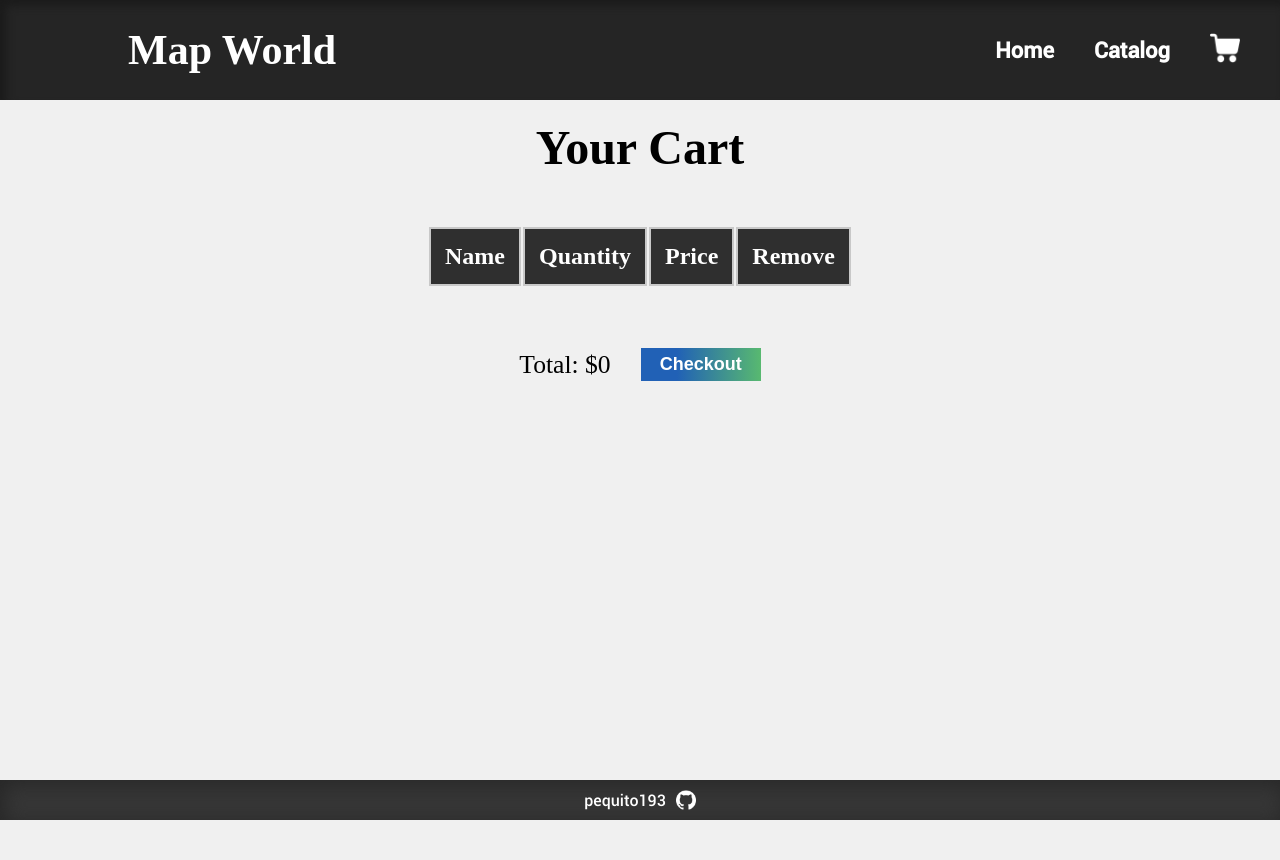
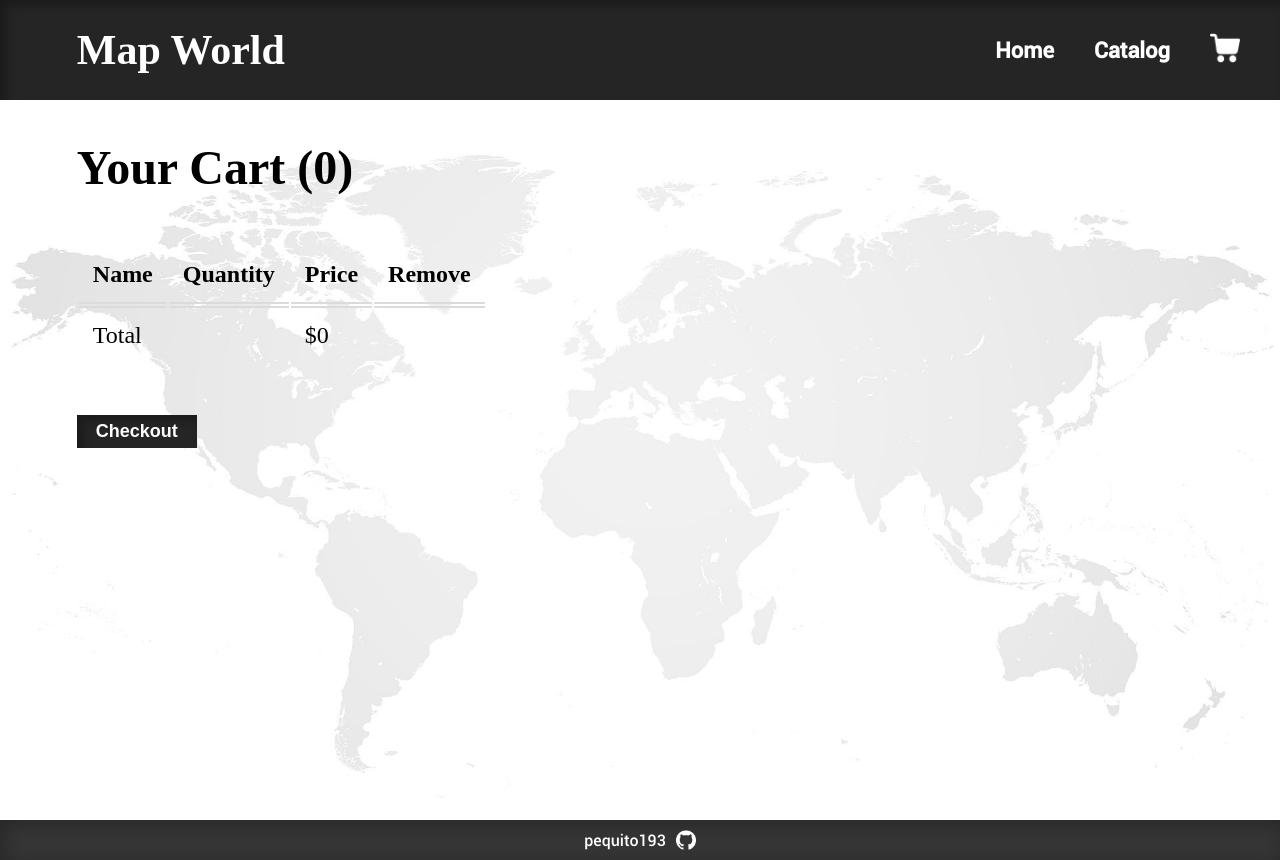
Before and after one commit to pequito193/shopping-cart, a React (Create React App) app: page /shopping-cart/cart in a window 1280 px wide. Before the commit the page ends 820 px from the top, so only its background shows below. Built offline with nearby package versions, Linux system fonts and the light colour scheme.

Commit message:
Re-style cart page

```diff
--- a/src/components/Cart.jsx
+++ b/src/components/Cart.jsx
@@ -18,7 +18,7 @@ function Cart(props) {
                     </td>
                     <td>
                         <form className="cart-form">
-                            <button id={i} className="change-value" onClick={handleDecreaseAmount}>-</button>
+                            <button id={i} className="change-value" onClick={handleDecreaseAmount}>–</button>
                             <span className="item-quantity">{cartItems[i].quantity}</span>
                             <button id={i} className="change-value" onClick={handleIncreaseAmount}>+</button>
                         </form>
@@ -35,7 +35,7 @@ function Cart(props) {
     return (
         <React.Fragment>
             <div className="cart-main">
-                <h1>Your Cart</h1>
+                <h1 className="cart-title">Your Cart ({cartItemsList.length})</h1>
                 <div className="cart-items-display">
                     <table className="cart-table">
                         <thead>
@@ -47,11 +47,16 @@ function Cart(props) {
                             </tr>
                         </thead>
                         <tbody>{cartItemsList}</tbody>
+                        <tbody>
+                            <tr>
+                                <td className="table-footer">Total</td>
+                                <td className="table-footer"></td>
+                                <td className="table-footer">${totalCost}</td>
+                                <td className="table-footer"></td>
+                            </tr>
+                        </tbody>
                     </table>
-                <div className="checkout-wrapper">
-                    <p className="cost">Total: ${round(totalCost)}</p>
-                    <button className="checkout">Checkout</button>
-                </div>
+                <button className="checkout">Checkout</button>
                 </div>
             </div>
         </React.Fragment>
--- a/src/components/Catalog.jsx
+++ b/src/components/Catalog.jsx
@@ -18,7 +18,8 @@ function Catalog(props) {
                 <form onSubmit={handleAddToCart} className='catalog-form'>
                     <input type = "hidden" name = "price" value={catalogItems[i][1]} />
                     <input type = "hidden" name = "name" value={catalogItems[i][2]}  />
-                    Quantity<input className="quantity-input" type='number' name="quantity" placeholder="1" min={1} max={100} />
+                    Quantity
+                    <input className="quantity-input" type='number' name="quantity" placeholder="1" min={1} max={100} />
                     <input type='hidden' name="ref" value={catalogItems[i][0]} />
                     <button type="submit" className="add-to-cart">Add To Cart</button>
                 </form>
@@ -29,7 +30,8 @@ function Catalog(props) {
     return (
         <React.Fragment>
             <div className="catalog-main">
-                {catalogList}
+                <h1 className="catalog-title">Catalog</h1>
+                <div className="list-wrapper">{catalogList}</div>
             </div>
         </React.Fragment>
     )
--- a/src/components/Main.jsx
+++ b/src/components/Main.jsx
@@ -28,16 +28,16 @@ function Main() {
 
         // Check if the item is already in the cart, and if it is but a new quantity has been chosen, update the quantity
         for (let i = 0; i < cartItems.length; i++) {
-            if (targetName === cartItems[i].name && targetQuantity === cartItems[i].quantity) {
-                return;
-            }
-            else if (targetName === cartItems[i].name && targetQuantity !== cartItems[i].quantity) {
+            if (targetName === cartItems[i].name) {
                 let updatedCartItems = structuredClone(cartItems);
-                updatedCartItems[i].quantity = targetQuantity;
+                updatedCartItems[i].quantity = targetQuantity + cartItems[i].quantity;
                 setCartItems(updatedCartItems);
                 return;
             }
         }
+
+        // Clear up the input field
+        e.target[2].value = '';
 
         // Add the item to the cart
         setCartItems(cartItems.concat([{
--- a/src/styles/Cart.css
+++ b/src/styles/Cart.css
@@ -5,13 +5,15 @@
 
 .cart-main {
     margin-top: 100px;
-    padding: 20px;
+    padding: 40px 0;
     font-size: 1.5rem;
     min-height: 80vh;
-    display: flex;
-    flex-direction: column;
-    align-items: center;
     animation: appear ease 1s;
+    background-color: rgb(250, 250, 250);
+    background: url('./../assets/images/worldmap.jpg');
+    background-position: center center;
+    background-size: cover;
+    background-repeat: no-repeat;
 }
 
 @keyframes appear {
@@ -23,21 +25,22 @@
     }
 }
 
+.cart-title {
+    margin-left: 6vw;
+}
+
 .cart-table {
-    margin: 50px auto 60px;
+    margin: 50px 6vw;
     max-width: 80vw;
 }
 
 td {
-    border: 2px solid rgb(200, 200, 200);
-    background-color: rgb(249, 249, 249);
     padding: 14px;
 }
 
 .table-title {
-    background-color: rgb(47, 47, 47);
-    color: white;
     font-weight: bold;
+    border-bottom: 2px solid rgb(219, 219, 219);
 }
 
 .cart-form {
@@ -54,17 +57,9 @@ td {
 .change-value {
     border: none;
     border-radius: 6px;
-    background-color: rgb(47, 47, 47);
-    box-shadow: 6px 6px 8px inset rgb(27, 27, 27);
-    color: white;
+    background-color: inherit;
     font-weight: bold;
-    width: 20px;
-    height: 30px;
-}
-
-.change-value:hover {
-    background-color: rgb(75, 75, 75);
-    box-shadow: none;
+    font-size: 26px;
     cursor: pointer;
 }
 
@@ -77,29 +72,25 @@ td {
     cursor: pointer;
 }
 
-.checkout-wrapper {
-    display: flex;
-    justify-content: center;
-    align-items: center;
-    gap: 30px;
-}
-
-.cost {
-    font-size: 1.6rem;
+.table-footer {
+    border-top: 2px solid rgb(219, 219, 219);
 }
 
 .checkout {
     border: none;
-    background: linear-gradient(90deg, rgb(33, 97, 182) 30%, rgb(88, 185, 112) 100%);
+    background-color: rgb(37, 37, 37);
+    box-shadow: 6px 6px 8px inset rgb(27, 27, 27);
     color: white;
     font-weight: bold;
     width: 120px;
     padding: 6px 14px;
     font-size: 18px;
+    margin-left: 6vw;
 }
 
 .checkout:hover {
     background: linear-gradient(90deg, rgb(24, 76, 143) 30%, rgb(64, 148, 85) 100%);
+    background-color: rgb(75, 75, 75);
     box-shadow: none;
     cursor: pointer;
 }
--- a/src/styles/Catalog.css
+++ b/src/styles/Catalog.css
@@ -1,15 +1,7 @@
-body {
+.catalog-main {
     background-color: rgb(240, 240, 240);
-}
-
-.catalog-main {
     margin-top: 100px;
-    padding: 10px;
-    display: flex;
-    justify-content: center;
-    flex-wrap: wrap;
-    gap: 80px;
-    padding: 30px;
+    padding: 30px 2vw;
     margin-bottom: 20px;
     animation: appear ease 2s;
 }
@@ -30,9 +22,21 @@ body {
     }
 }
 
+.catalog-title {
+    margin: 0 4vw 50px;
+    font-size: 48px;
+}
+
+.list-wrapper {
+    display: flex;
+    justify-content: center;
+    flex-wrap: wrap;
+    gap: 80px;
+}
+
 .item-wrapper {
-    height: 540px;
-    width: 320px;
+    height: 520px;
+    width: 300px;
     background-color: rgb(249, 249, 249);
     border: 1px solid rgb(229, 229, 229);
     border-radius: 10px;
--- a/src/styles/Header.css
+++ b/src/styles/Header.css
@@ -27,7 +27,7 @@
     color: white;
     font-size: 42px;
     font-weight: bold;
-    margin-left: 10vw;
+    margin-left: 6vw;
 }
 
 .planet {
--- a/src/styles/Home.css
+++ b/src/styles/Home.css
@@ -101,7 +101,7 @@
     width: 180px;
     padding: 10px;
     border: none;
-    border-radius: 25px;
+    border-radius: 2px;
     font-weight: bold;
     font-size: 20px;
 }
```
